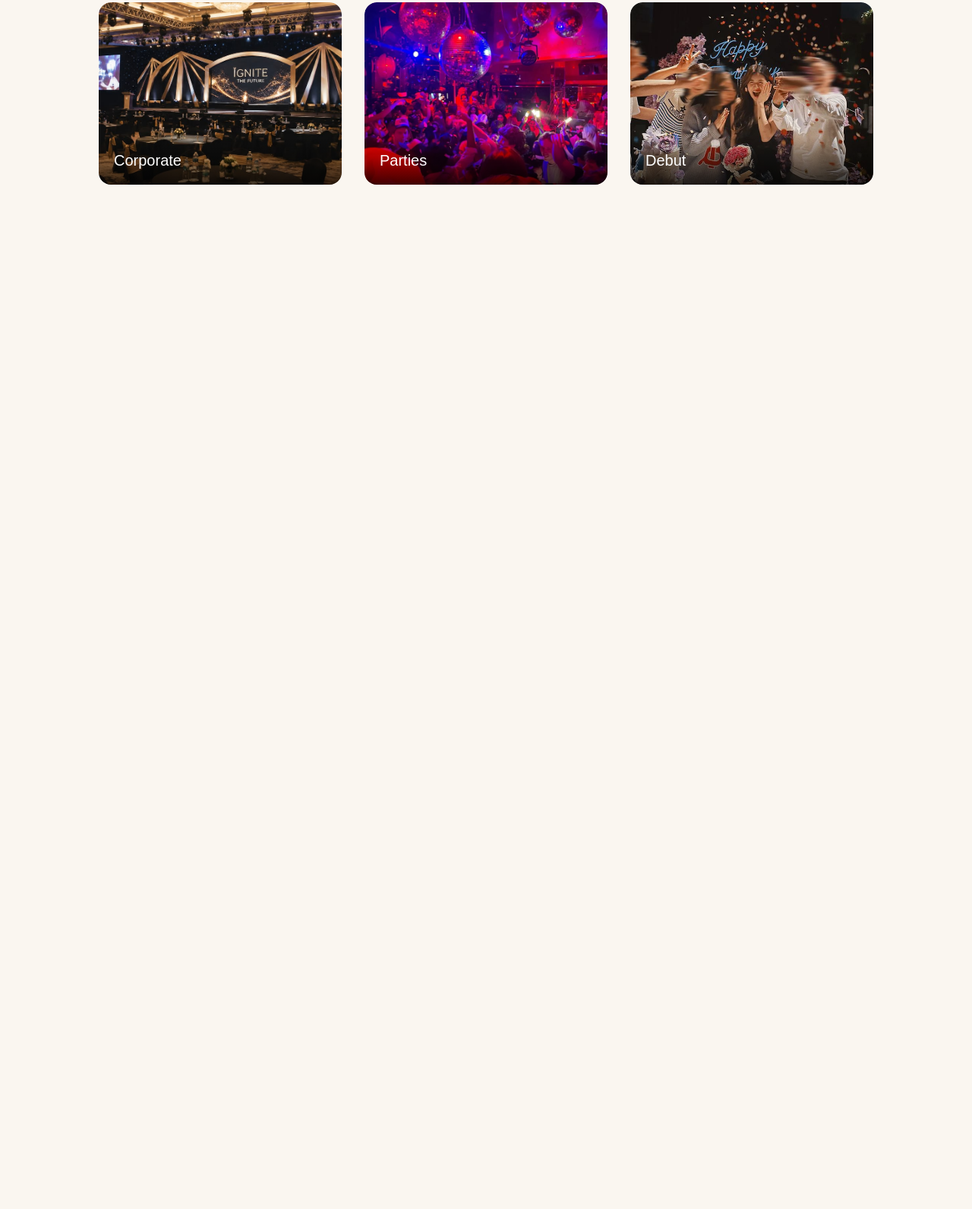
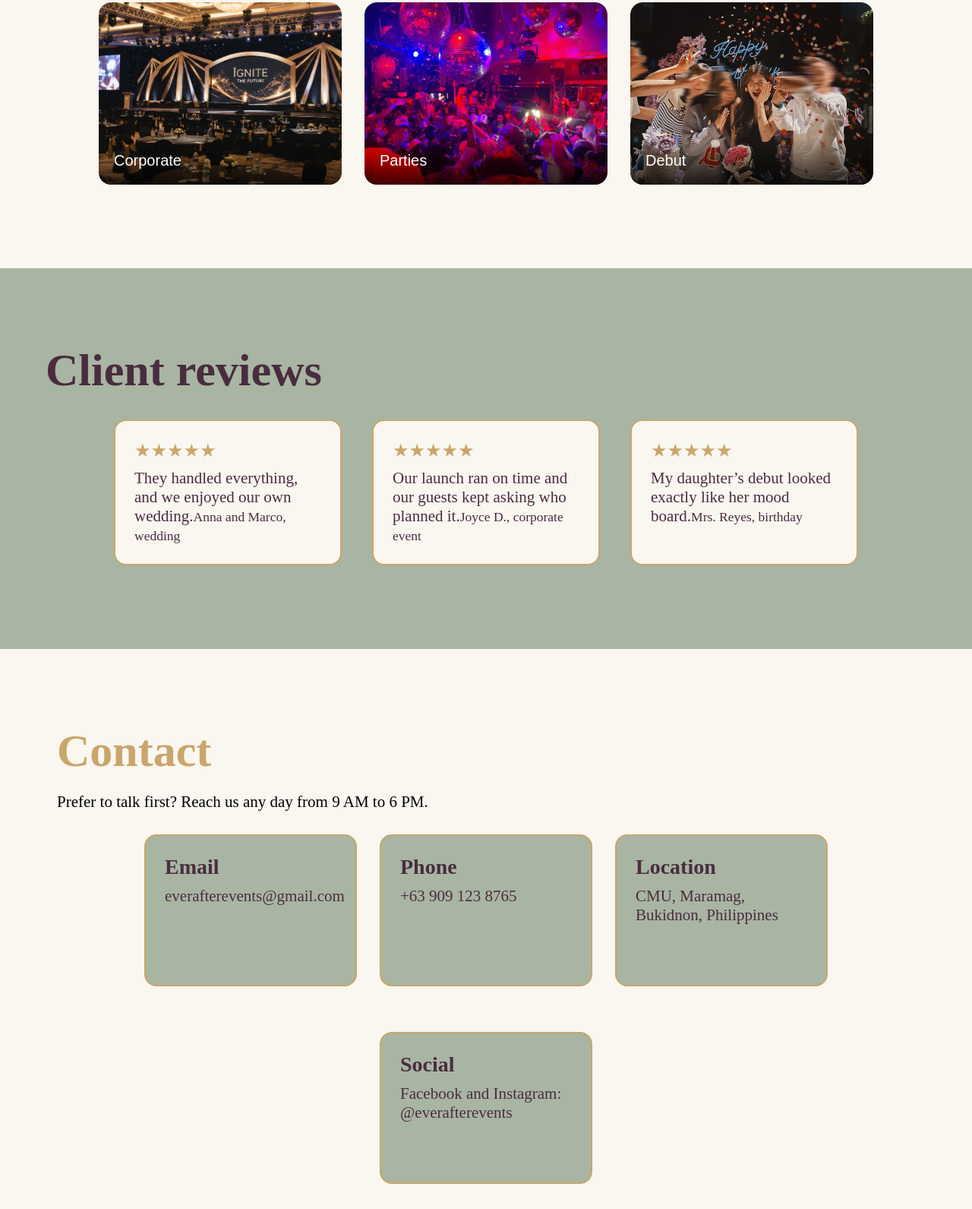
Before and after one commit to ryann60/porras-website, a plain HTML site: page index.html in a window 1280 px wide. Shown: the part 3416-5007 px from the top of the page at 76% size. Before the commit the page ends 3769 px from the top, so only its background shows below. Drawn offline with Linux system fonts and the light colour scheme.

Commit message:
designing both 'Client Reviews' and 'Contact' section

```diff
--- a/css/style.css
+++ b/css/style.css
@@ -247,3 +247,64 @@ html {
 .photo:hover img {
   transform: scale(1.06);
 }
+#reviews {
+    display: flex;
+    flex-direction: column;
+    margin-bottom: 100px;
+    background-color: #A8B5A2;
+    padding: 100px 60px;
+}
+#reviews h2 {
+    color: #4A2C3F;
+    font-size: 60px;
+    margin-bottom: 20px;
+}
+.reviewRow {
+    display: flex;
+    flex-wrap: wrap;
+    justify-content: center;
+}
+.review {
+    background-color: #FAF6F0;
+    border-radius: 16px;
+    padding: 25px;
+    margin: 10px 20px;
+    width: 300px;
+    color: #4A2C3F;
+    border: 2px solid #C9A66B;
+    border-radius: 16px;
+}
+.stars {
+    color: #C9A66B;
+    font-size: 24px;
+    margin-bottom: 10px;
+}
+#contact {
+    margin-bottom: 100px;
+    padding: 0px 75px;
+}
+#contact h2 {
+    color: #C9A66B;
+    font-size: 60px;
+    margin-bottom: 20px;
+}
+.contactRow {
+    display: flex;
+    flex-wrap: wrap;
+    justify-content: center;
+}
+.contactCard {
+    background-color: #A8B5A2;
+    border-radius: 16px;
+    padding: 25px;
+    margin: 30px 15px;
+    width: 280px;
+    height: 200px;
+    color: #4A2C3F;
+    border: 2px solid #C9A66B;
+    border-radius: 16px;
+}
+.contactCard h3 {
+    font-size: 28px;
+    margin-bottom: 10px;
+}
--- a/index.html
+++ b/index.html
@@ -21,7 +21,7 @@
             <a href="#services">Services</a>
             <a href="#packages">Packages</a>
             <a href="#portfolio">Portfolio</a>
-            <a href="#">Reviews</a>
+            <a href="#reviews">Reviews</a>
             <a href="#">Contact</a>
             <button class="requestButton">
               <a href="#">Request a Quote</a>
@@ -187,28 +187,27 @@
         </div>
       </section>
 
-<!--
-      <section>
+      <section id="reviews">
         <div>
           <h2>Client reviews</h2>
-          <div>
-            <div>
-              <div>★★★★★</div>
+          <div class="reviewRow">
+            <div class="review">
+              <div class="stars">★★★★★</div>
               <p >
                 They handled everything, and we enjoyed our own wedding.<small
                   >Anna and Marco, wedding</small
                 >
               </p>
             </div>
-            <div>
-              <div>★★★★★</div>
+            <div class="review">
+              <div class="stars">★★★★★</div>
               <p>
                 Our launch ran on time and our guests kept asking who planned
                 it.<small>Joyce D., corporate event</small>
               </p>
             </div>
-            <div>
-              <div>★★★★★</div>
+            <div class="review">
+              <div class="stars">★★★★★</div>
               <p>
                 My daughter’s debut looked exactly like her mood board.<small
                   >Mrs. Reyes, birthday</small
@@ -219,24 +218,24 @@
         </div>
       </section>
 
-      <section>
+      <section id="contact">
         <div>
           <h2>Contact</h2>
           <p>Prefer to talk first? Reach us any day from 9 AM to 6 PM.</p>
-          <div>
-            <div>
+          <div class="contactRow">
+            <div class="contactCard">
               <h3>Email</h3>
-              <p>hello@everafterevents.example</p>
+              <p>everafterevents@gmail.com</p>
             </div>
-            <div>
+            <div class="contactCard">
               <h3>Phone</h3>
-              <p>+63 900 000 0000</p>
+              <p>+63 909 123 8765</p>
             </div>
-            <div>
-              <h3>Studio</h3>
-              <p>Sample address, Cagayan de Oro, Philippines</p>
+            <div class="contactCard">
+              <h3>Location</h3>
+              <p>CMU, Maramag, Bukidnon, Philippines</p>
             </div>
-            <div>
+            <div class="contactCard">
               <h3>Social</h3>
               <p>Facebook and Instagram: @everafterevents</p>
             </div>
@@ -244,6 +243,7 @@
         </div>
       </section>
     </main>
+<!--
     <footer>
       <div>
         <div>
```
